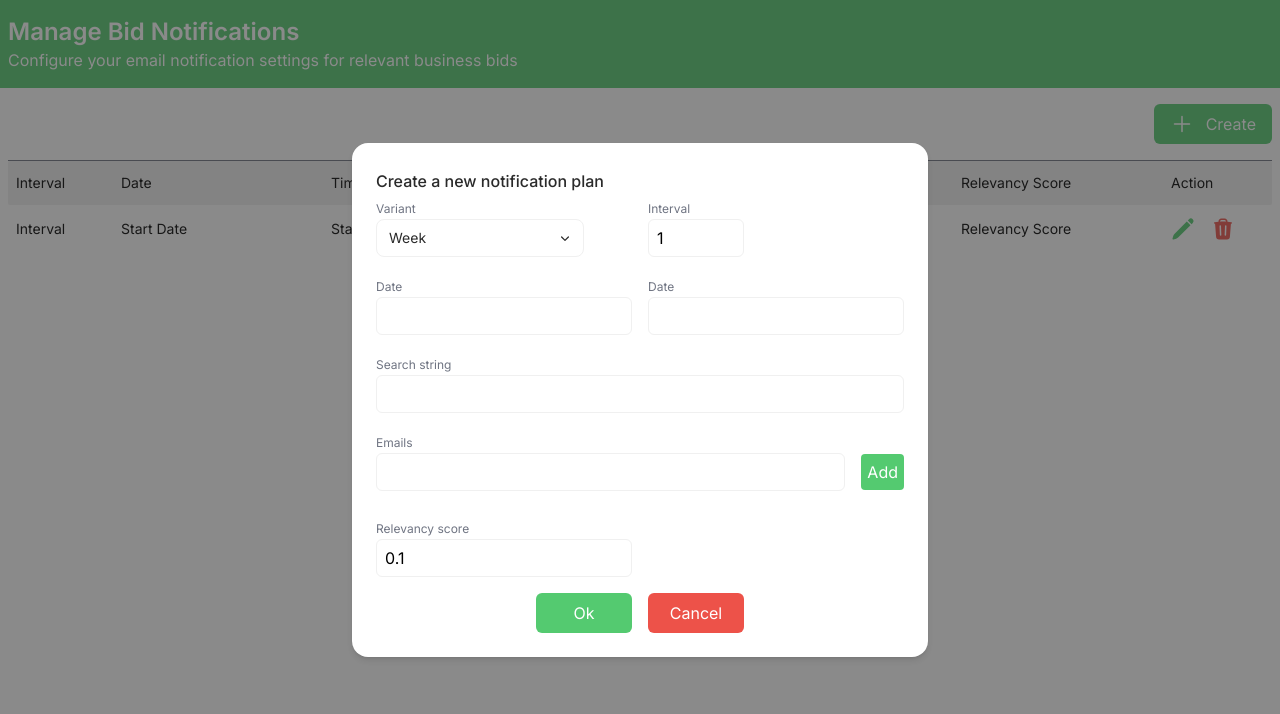
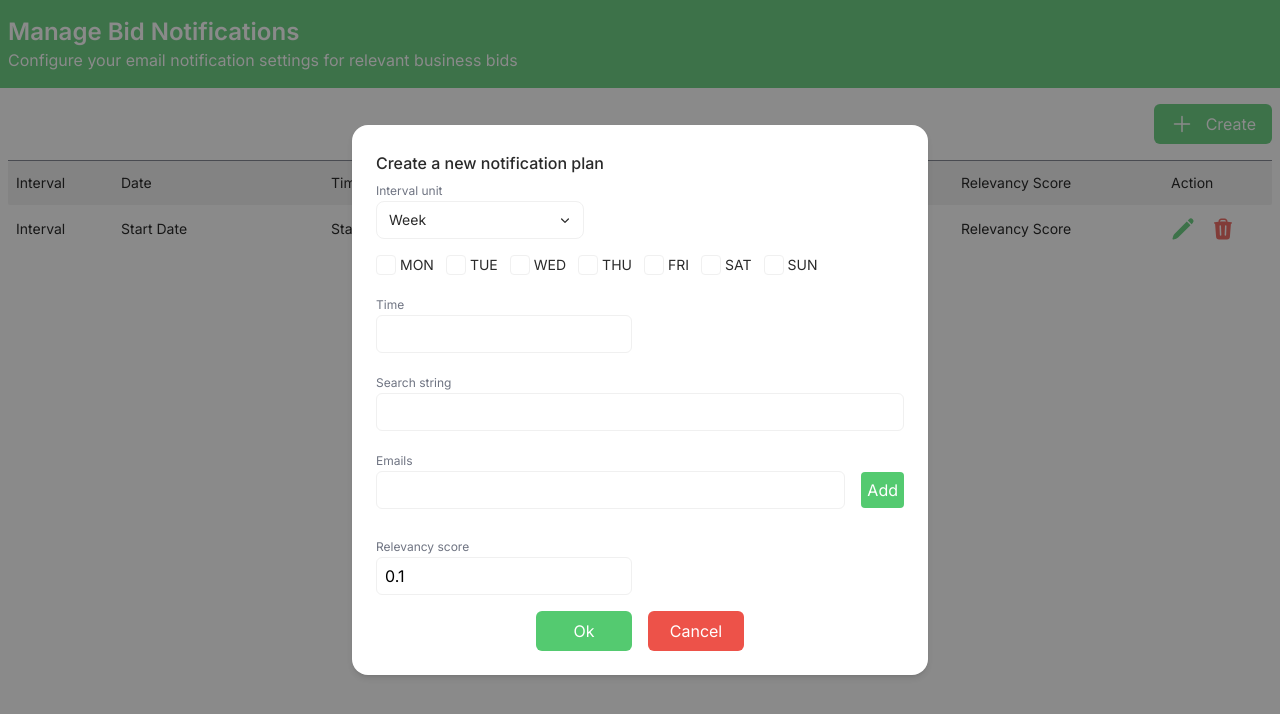
Before and after one commit to mern-dev-pro/Yotam_Email_Notification_App_Testingtask, a Next.js app: page / in a window 1280 px wide. Both pictures are taken after a click on the button "Create". Shown: the top 714 px of the page. Built offline with nearby package versions, Linux system fonts and the light colour scheme.

Commit message:
add: finish ui

```diff
--- /dev/null
+++ b/src/components/_basic/checkbox/index.tsx
@@ -0,0 +1,31 @@
+import React from "react";
+import { Checkbox } from "@headlessui/react";
+
+import styles from "./style.module.scss";
+
+type Props = {
+  name: string;
+  value: string;
+  label?: string;
+  checked: boolean;
+  onChange: (val: boolean) => void;
+};
+
+const AppCheckbox: React.FC<Props> = ({ label, checked, onChange }) => {
+  return (
+    <div className={styles.wrapper}>
+      <Checkbox
+        checked={checked}
+        onChange={onChange}
+        className="group block size-5 rounded bg-white border border-gray data-[checked]:bg-primary"
+      >
+        <svg className="stroke-white opacity-0 group-data-[checked]:opacity-100" viewBox="0 0 14 14" fill="none">
+          <path d="M3 8L6 11L11 3.5" strokeWidth={2} strokeLinecap="round" strokeLinejoin="round" />
+        </svg>
+      </Checkbox>
+      <label className={styles.label}>{label}</label>
+    </div>
+  );
+};
+
+export default AppCheckbox;
--- /dev/null
+++ b/src/components/_basic/checkbox/style.module.scss
@@ -0,0 +1,7 @@
+.wrapper {
+  @apply flex items-center gap-1;
+
+  .label {
+    @apply text-sm text-black;
+  }
+}
--- a/src/components/_view/home/_module/homepageHeader/index.tsx
+++ b/src/components/_view/home/_module/homepageHeader/index.tsx
@@ -14,7 +14,7 @@ import AppTextInput from "../../../../_basic/textInput";
 import { IOption } from "../../../../../utils/type";
 
 import styles from "./style.module.scss";
-import { time } from "console";
+import AppCheckbox from "../../../../_basic/checkbox";
 
 const intervalOptions: IOption[] = [
   { label: "Week", value: "week" },
@@ -22,12 +22,15 @@ const intervalOptions: IOption[] = [
   { label: "Hour", value: "hour" },
 ];
 
+const days = ["MON", "TUE", "WED", "THU", "FRI", "SAT", "SUN"];
+
 const schema = yup.object().shape({
   interval: yup.string().required("Interval is a required field"),
   intervalDuration: yup.number().min(0),
   searchString: yup.string().required("Search string is a required field"),
   relevancyScore: yup.number().min(0),
-  date: yup.date().required("Date is a required field"),
+  day: yup.array(),
+  date: yup.date(),
   time: yup.date().required("Time is a required field"),
   emails: yup.array().required("Emails is a required field"),
 });
@@ -42,11 +45,13 @@ const HomePageHeader = () => {
     register,
     control,
     handleSubmit,
+    watch,
     formState: { errors },
   } = useForm({
     resolver: yupResolver(schema),
     defaultValues: { interval: "week", intervalDuration: 1, relevancyScore: 0.1, emails: [] },
   });
+  const watchInterval = watch("interval");
 
   const onSubmit = (data: FieldValues) => {
     console.log("data: ", data);
@@ -65,7 +70,7 @@ const HomePageHeader = () => {
                 const selected = intervalOptions.find((item) => item.value === value);
                 return (
                   <AppListbox
-                    label="Variant"
+                    label="Interval unit"
                     options={intervalOptions}
                     value={selected ?? intervalOptions[0]}
                     onChange={(val) => {
@@ -77,24 +82,61 @@ const HomePageHeader = () => {
               }}
             />
             <div className={styles.duration}>
+              {watchInterval !== "week" && (
                 <AppTextInput
                   register={register("intervalDuration")}
                   label="Interval"
                   className={styles.duration}
                   errorMsg={errors.intervalDuration?.message}
                 />
+              )}
             </div>
-            <div>
+            {watchInterval === "week" && (
+              <div className={styles.daySelector}>
+                {days.map((day) => {
+                  return (
+                    <Controller
+                      key={day}
+                      name="day"
+                      control={control}
+                      render={({ field: { value, onChange } }) => {
+                        return (
+                          <AppCheckbox
+                            name="day"
+                            value={day}
+                            label={day}
+                            checked={!!(value ?? []).find((item) => item === day)}
+                            onChange={(val) => {
+                              onChange(
+                                val ? [...(value ?? []), day] : (value ?? []).filter((item: string) => item !== day),
+                              );
+                            }}
+                          />
+                        );
+                      }}
+                    />
+                  );
+                })}
+              </div>
+            )}
+            {watchInterval !== "week" && (
               <Controller
                 name="date"
                 control={control}
                 render={({ field: { value, onChange } }) => {
                   return (
-                    <AppDatePicker label="Date" value={value} onChange={onChange} errorMsg={errors.date?.message} />
+                    <AppDatePicker
+                      disabled={watchInterval === "week"}
+                      label="Date"
+                      value={value ?? new Date()}
+                      onChange={onChange}
+                      errorMsg={errors.date?.message}
+                    />
                   );
                 }}
               />
-            </div>
+            )}
+
             <div>
               <Controller
                 name="time"
@@ -103,7 +145,7 @@ const HomePageHeader = () => {
                   return (
                     <AppDatePicker
                       variant="time"
-                      label="Date"
+                      label="Time"
                       value={value}
                       onChange={onChange}
                       errorMsg={errors.time?.message}
--- a/src/components/_view/home/_module/homepageHeader/style.module.scss
+++ b/src/components/_view/home/_module/homepageHeader/style.module.scss
@@ -7,6 +7,10 @@
 
   .duration {
     @apply max-w-24;
+  }
+
+  .daySelector {
+    @apply col-span-2 flex items-center flex-wrap gap-3;
   }
 
   .emails {
```
Lines whose indentation alone changed are shown as unchanged.
